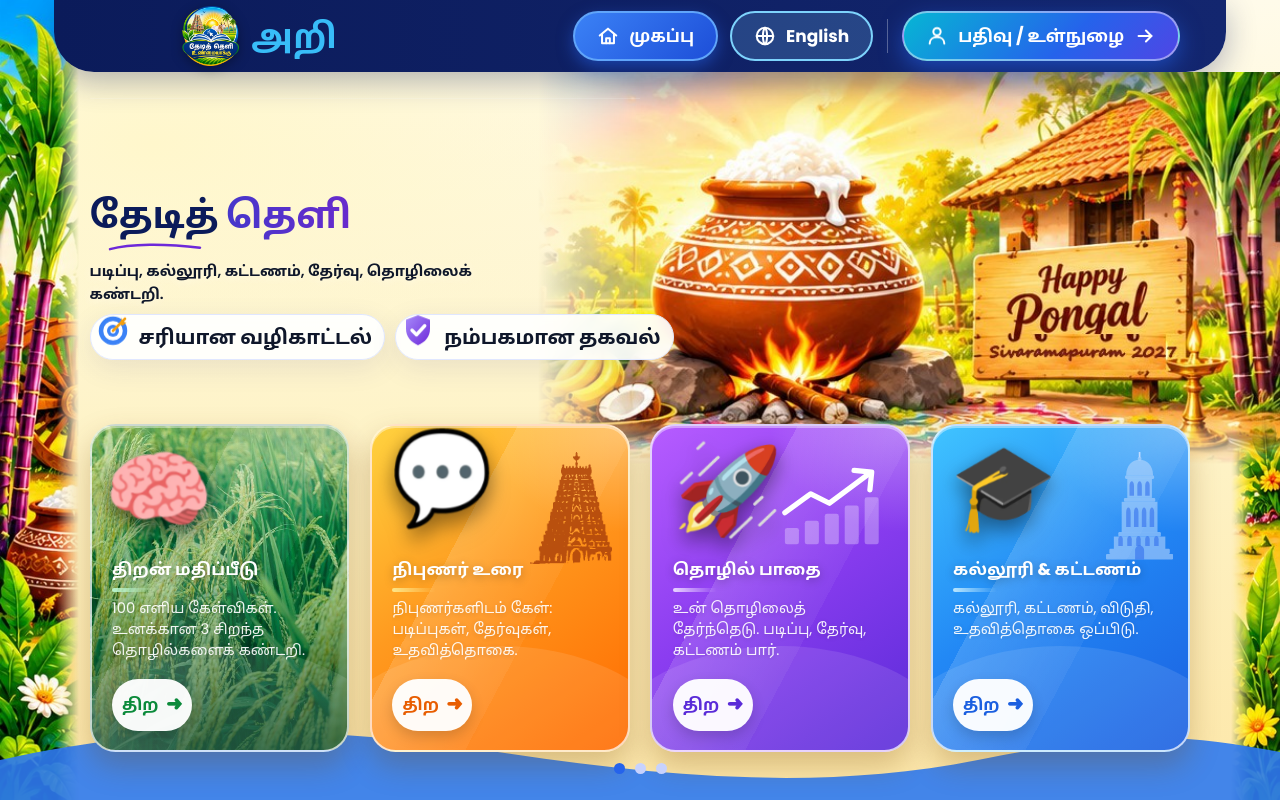
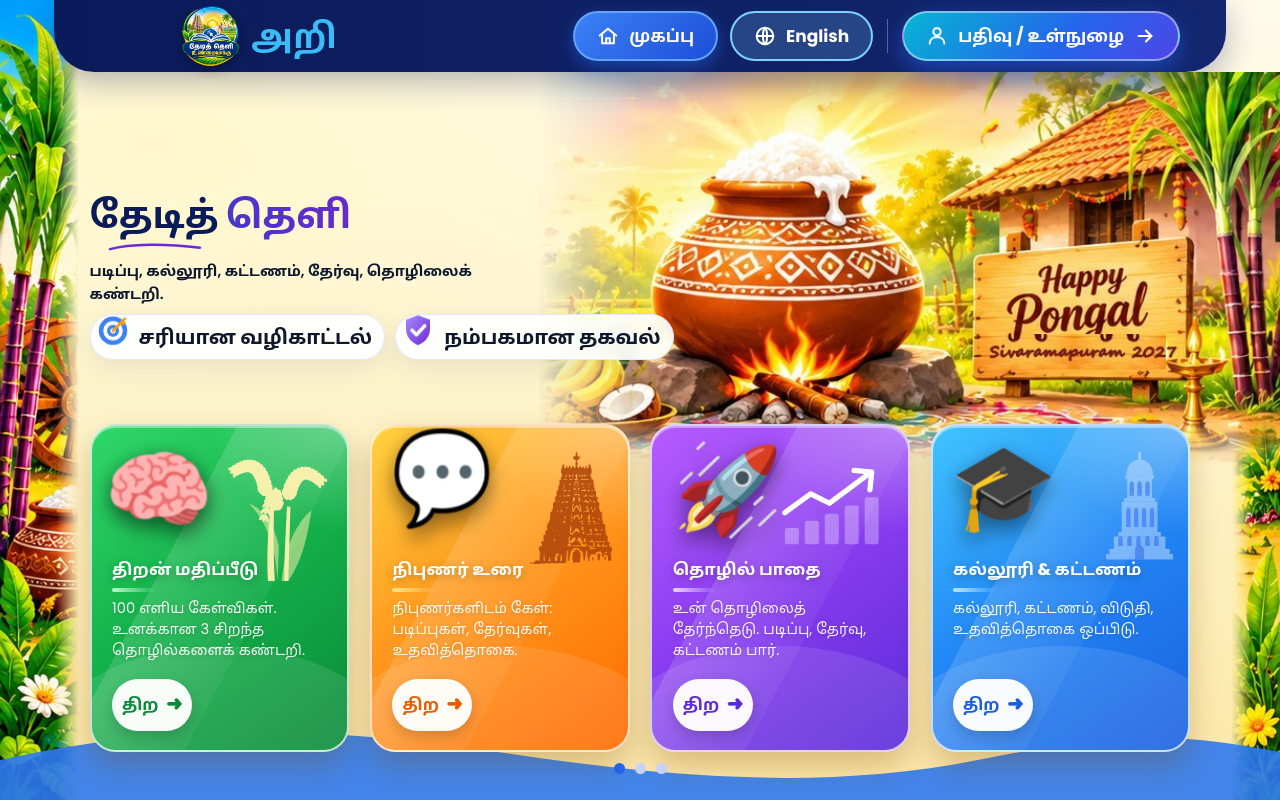
Before and after one commit to MADHAVAN-ZIPNOW/pickmycareer, a React (Vite) app in the folder frontend/: page / in a window 1280 px wide. Built offline with nearby package versions, Linux system fonts and the light colour scheme.

Commit message:
First card: plain green, bold paddy watermark
Co-Authored-By: Claude Sonnet 5.5 <noreply@anthropic.com>

```diff
--- a/frontend/src/Chrome.jsx
+++ b/frontend/src/Chrome.jsx
@@ -98,35 +98,43 @@ const Tower = () => (
   </svg>
 )
 
-// Paddy (rice) plant: arching panicle heavy with grains + leaf blades
-const ARC = (t) => {
-  // quadratic curve from the stalk top to the drooping tip
-  const p0 = [54, 62], p1 = [96, 8], p2 = [128, 78]
-  const x = (1 - t) * (1 - t) * p0[0] + 2 * (1 - t) * t * p1[0] + t * t * p2[0]
-  const y = (1 - t) * (1 - t) * p0[1] + 2 * (1 - t) * t * p1[1] + t * t * p2[1]
-  const dx = 2 * (1 - t) * (p1[0] - p0[0]) + 2 * t * (p2[0] - p1[0])
-  const dy = 2 * (1 - t) * (p1[1] - p0[1]) + 2 * t * (p2[1] - p1[1])
-  return { x, y, ang: (Math.atan2(dy, dx) * 180) / Math.PI }
+// Paddy: three heavy drooping ears with many grains, on stalks with leaf blades
+const bez = (p0, p1, p2, t) => {
+  const u = 1 - t
+  const x = u * u * p0[0] + 2 * u * t * p1[0] + t * t * p2[0]
+  const y = u * u * p0[1] + 2 * u * t * p1[1] + t * t * p2[1]
+  const dx = 2 * u * (p1[0] - p0[0]) + 2 * t * (p2[0] - p1[0])
+  const dy = 2 * u * (p1[1] - p0[1]) + 2 * t * (p2[1] - p1[1])
+  return { x, y, a: (Math.atan2(dy, dx) * 180) / Math.PI }
 }
-const GRAINS = Array.from({ length: 11 }, (_, i) => {
-  const t = 0.08 + i * 0.085
-  const { x, y, ang } = ARC(t)
-  const size = 1 - i * 0.025
-  return [
-    { x: x + Math.cos(((ang + 90) * Math.PI) / 180) * 5, y: y + Math.sin(((ang + 90) * Math.PI) / 180) * 5, a: ang + 35, s: size },
-    { x: x - Math.cos(((ang + 90) * Math.PI) / 180) * 5, y: y - Math.sin(((ang + 90) * Math.PI) / 180) * 5, a: ang - 35, s: size },
-    { x, y, a: ang + 90, s: size },
-  ]
-}).flat()
+const EARS = [
+  { p: [[70, 80], [64, 10], [20, 40]], n: 15, k: 1 },
+  { p: [[100, 86], [112, 16], [152, 56]], n: 15, k: 1 },
+  { p: [[85, 100], [86, 40], [66, 110]], n: 12, k: 0.9 },
+]
+const earGrains = EARS.flatMap(({ p, n, k }, ei) =>
+  Array.from({ length: n }, (_, i) => {
+    const t = 0.1 + (i / (n - 1)) * 0.88
+    const { x, y, a } = bez(p[0], p[1], p[2], t)
+    const s = k * (1.15 - t * 0.35)
+    const nx = Math.cos(((a + 90) * Math.PI) / 180)
+    const ny = Math.sin(((a + 90) * Math.PI) / 180)
+    return [
+      { x: x + nx * 5.5 * s, y: y + ny * 5.5 * s, a: a + 28, s },
+      { x: x - nx * 5.5 * s, y: y - ny * 5.5 * s, a: a - 28, s },
+      { x, y, a: a + 8, s },
+    ].map((g, gi) => ({ ...g, key: ei + '_' + i + '_' + gi }))
+  }).flat()
+)
 
 const Leaves = () => (
-  <svg viewBox="0 0 150 170">
-    <g fill="#fff">
-      <path d="M52 170C50 130 38 96 14 66c14 4 30 22 38 50z" opacity=".75" />
-      <path d="M58 170c2-40 14-74 36-94-6 36-12 64-30 94z" opacity=".75" />
-      <path d="M50 170c-1-50 2-92 6-112l4 1c-2 40-2 76 0 111z" />
-      {GRAINS.map((g, i) => <ellipse key={i} cx={g.x} cy={g.y} rx={6.5 * g.s} ry={2.9 * g.s} transform={'rotate(' + g.a + ' ' + g.x + ' ' + g.y + ')'} />)}
-      <path d="M56 62C86 6 120 12 130 80" stroke="#fff" strokeWidth="2.4" fill="none" strokeLinecap="round" />
+  <svg viewBox="0 0 170 200">
+    <g fill="#FFF3B0">
+      <path d="M86 200C84 150 70 112 44 86c18 6 36 28 44 62z" opacity=".55" />
+      <path d="M92 200c4-46 20-84 44-104-6 40-14 74-34 104z" opacity=".55" />
+      <path d="M72 200c-2-40 0-74 4-112l5 1c-1 38-1 74 1 111z" />
+      <path d="M96 200c0-34 2-70 4-110l5 1c-1 40-2 72-3 109z" />
+      {earGrains.map((g) => <ellipse key={g.key} cx={g.x} cy={g.y} rx={7.4 * g.s} ry={3.3 * g.s} transform={'rotate(' + g.a + ' ' + g.x + ' ' + g.y + ')'} />)}
     </g>
   </svg>
 )
--- a/frontend/src/styles.css
+++ b/frontend/src/styles.css
@@ -801,3 +801,8 @@ header.top{overflow:visible}
 .m-quiz{display:none!important}
 .k1{background:linear-gradient(180deg,rgba(22,163,74,.05) 0%,rgba(5,100,50,.30) 52%,rgba(4,70,40,.82) 100%),url(/paddy.jpg) 55% 25%/cover no-repeat!important}
 .k1 .i img{filter:drop-shadow(0 6px 10px rgba(0,0,0,.45))}
+
+/* ===== first card: plain green again + paddy watermark ===== */
+.k1{background:linear-gradient(145deg,#2FD868 0%,#14B24A 48%,#0B8A3A 100%)!important}
+.m-quiz{display:block!important;opacity:.95!important;height:clamp(84px,17vh,138px)!important;top:6%!important;right:5%!important}
+.m-quiz svg{overflow:visible}
```
Also changed, not shown: frontend/public/paddy.jpg (deleted).
